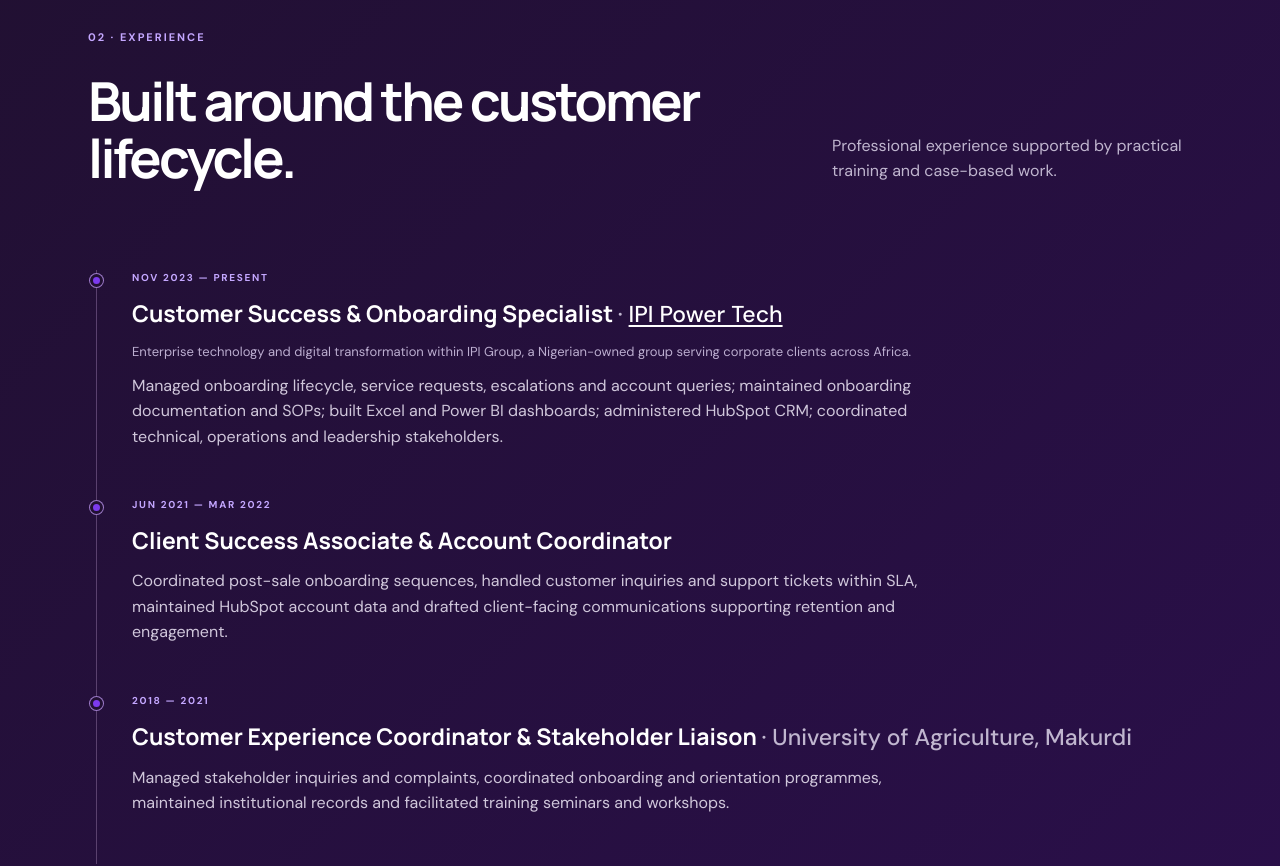
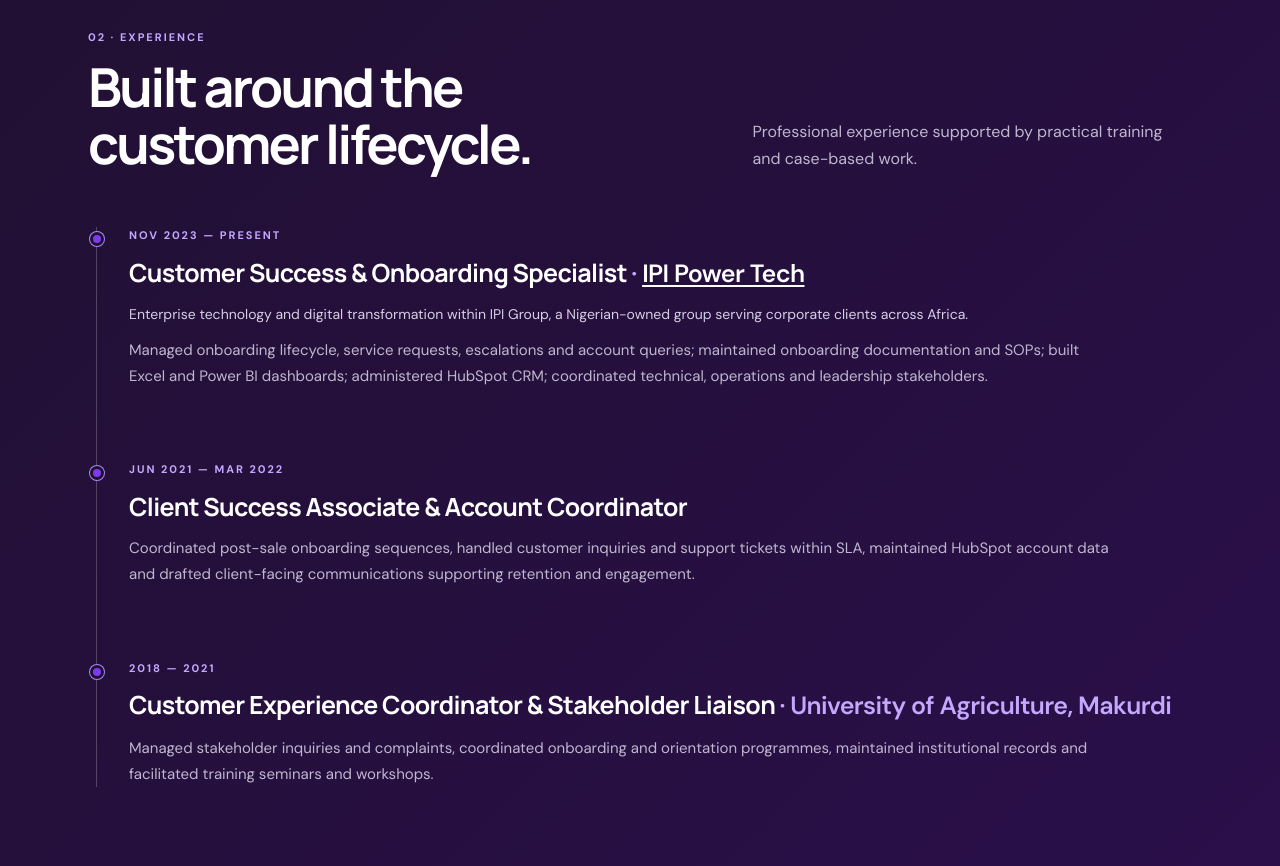
Before and after one commit to GoodnessN/goodness-csm-portfolio, a React (Vite) app: page / in a window 1280 px wide. Shown: the part 3340-4206 px from the top of the page. Built offline with nearby package versions, Linux system fonts and the light colour scheme.

Commit message:
Update styles.css

```diff
--- a/src/styles.css
+++ b/src/styles.css
@@ -143,3 +143,103 @@
 .menu-btn svg{width:22px}
 @media(max-width:900px){.hero-grid,.two-col,.education-grid,.meet-grid{grid-template-columns:1fr;gap:50px}.hero{padding-top:65px}.hero-card{min-height:auto}.nav-links{display:none}.nav-links.open{display:flex;position:absolute;left:0;right:0;top:76px;background:white;padding:20px 28px;flex-direction:column;align-items:flex-start;border-bottom:1px solid var(--line)}.menu-btn{display:block}.nav-cta{display:none}.work-grid,.skills-grid,.testimonial-grid,.framework-grid{grid-template-columns:1fr}.contact-inner{display:block}.contact-links{width:100%;margin-top:35px}.section-top,.experience-head{display:block}.metric-grid{grid-template-columns:1fr}.metric-grid>div{border-right:0;border-bottom:1px solid var(--line);padding:20px 0!important}.metric-grid>div:last-child{border-bottom:0}.footer-inner{display:block;padding-top:20px;padding-bottom:20px}.footer-inner span{display:block;margin:4px 0}.meet-photo-wrap{max-width:620px}.video-card{min-height:330px}.video-card video{height:330px}}
 @media(max-width:560px){.container,.nav-inner{padding-left:18px;padding-right:18px}.hero h1{font-size:48px}.hero-lead{font-size:16px}.proof{grid-template-columns:1fr}.facts{grid-template-columns:1fr}.hero-card{padding:25px}.section{padding:78px 0}.meet-photo-wrap img{height:230px}.video-card,.video-card video{min-height:260px;height:260px}.card-footer{align-items:flex-start;flex-direction:column}}
+.experience-head{
+  display:grid;
+  grid-template-columns:1.15fr .85fr;
+  gap:70px;
+  align-items:end;
+  margin-bottom:55px;
+}
+
+.experience-head h2{
+  max-width:760px;
+  margin:0;
+}
+
+.experience-head p{
+  max-width:420px;
+  margin:0;
+  color:#c0b6cf;
+  font-size:16px;
+  line-height:1.7;
+}
+
+.timeline{
+  margin-top:20px;
+  margin-left:8px;
+  padding-left:32px;
+  border-left:1px solid rgba(255,255,255,.22);
+}
+
+.timeline-item{
+  position:relative;
+  padding:0 0 58px;
+}
+
+.timeline-item:last-child{
+  padding-bottom:0;
+}
+
+.timeline-dot{
+  position:absolute;
+  left:-39px;
+  top:5px;
+  width:14px;
+  height:14px;
+  border-radius:50%;
+  background:var(--purple);
+  border:3px solid var(--dark);
+  box-shadow:0 0 0 1px var(--purple3);
+}
+
+.timeline-meta{
+  margin-bottom:12px;
+  color:#c4a7ff;
+  font-size:11px;
+  font-weight:800;
+  letter-spacing:.18em;
+}
+
+.timeline-item h3{
+  margin:0 0 12px;
+  font-family:Manrope;
+  font-size:25px;
+  line-height:1.3;
+  letter-spacing:-.025em;
+  color:#fff;
+}
+
+.timeline-item h3 span{
+  color:#c4a7ff;
+  font-weight:600;
+}
+
+.timeline-item p{
+  max-width:980px;
+  margin:0 0 14px;
+  color:#c0b6cf;
+  font-size:15px;
+  line-height:1.75;
+}
+
+.timeline-item .company-context{
+  color:#d7cee5;
+  font-size:14px;
+}
+
+@media (max-width:900px){
+  .experience-head{
+    grid-template-columns:1fr;
+    gap:20px;
+    margin-bottom:40px;
+  }
+
+  .timeline{
+    margin-left:4px;
+    padding-left:26px;
+  }
+
+  .timeline-dot{
+    left:-33px;
+  }
+}
```
